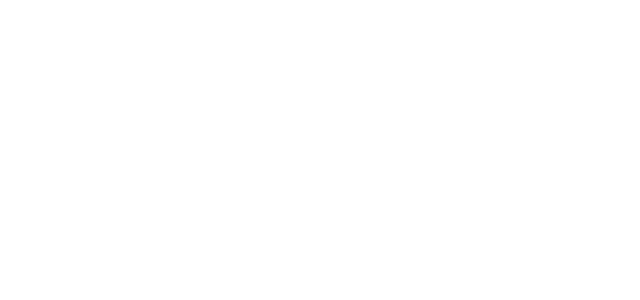
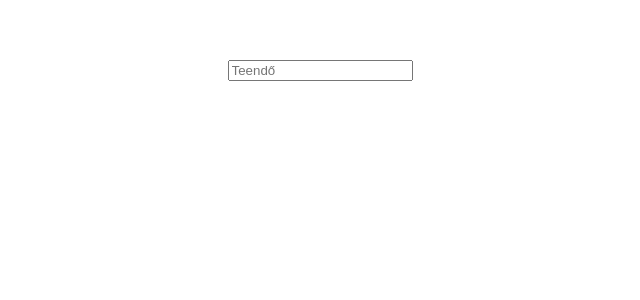
Before and after one commit to skyflyhighly/vue3-todo-example, a Vue app: page / in a window 1280 px wide. Shown: the top 300 px of the page, without its empty margins (320-960 px from the left). Built offline with nearby package versions, Linux system fonts and the light colour scheme.

Commit message:
feat: create todo list component

```diff
--- a/src/App.vue
+++ b/src/App.vue
@@ -1,8 +1,9 @@
 <template>
-
+  <TodoList />
 </template>
 
 <script setup>
+import TodoList from './components/TodoList.vue'
 </script>
 
 <style>
--- /dev/null
+++ b/src/components/TodoList.vue
@@ -0,0 +1,16 @@
+<template>
+  <input type="text" v-model="todo" placeholder="Teendő">
+  {{ todo }}
+</template>
+
+<script>
+export default {
+  setup () {
+    const todo = ''
+
+    return {
+      todo
+    }
+  }
+}
+</script>
```
